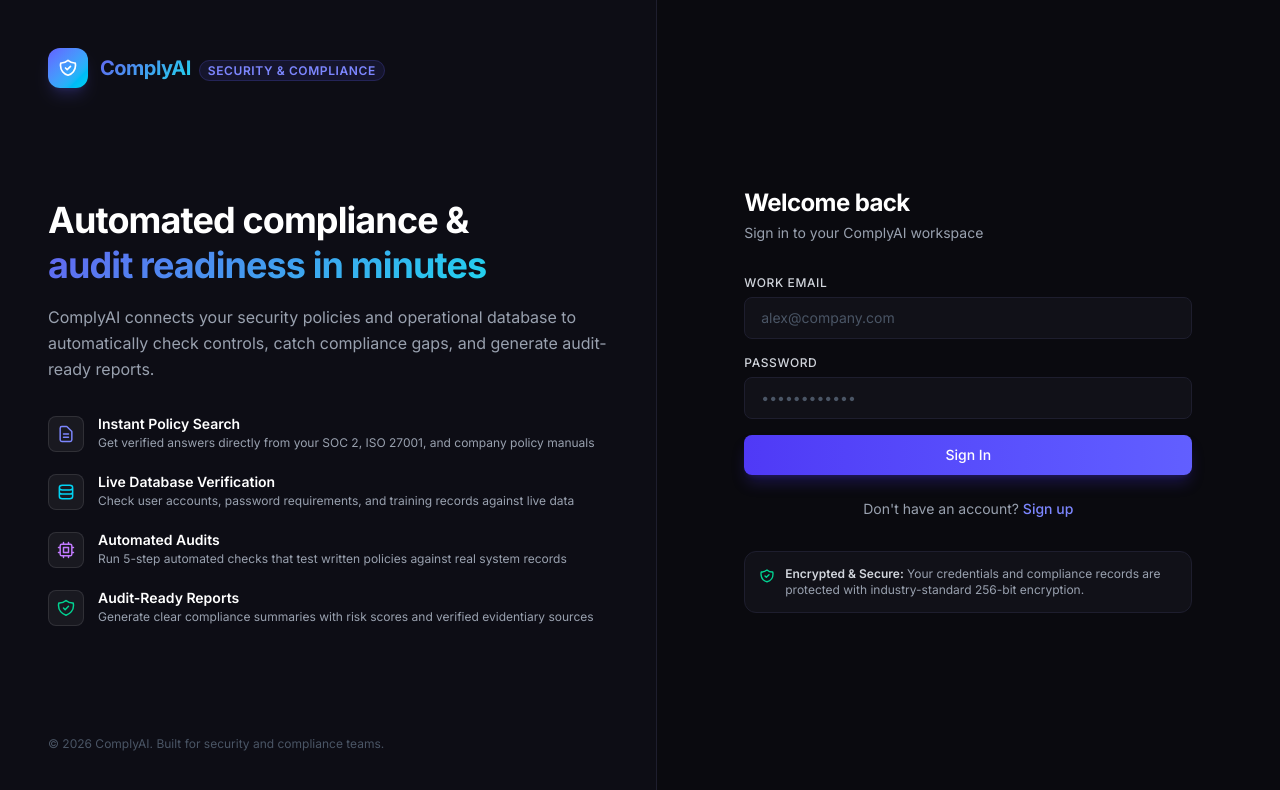
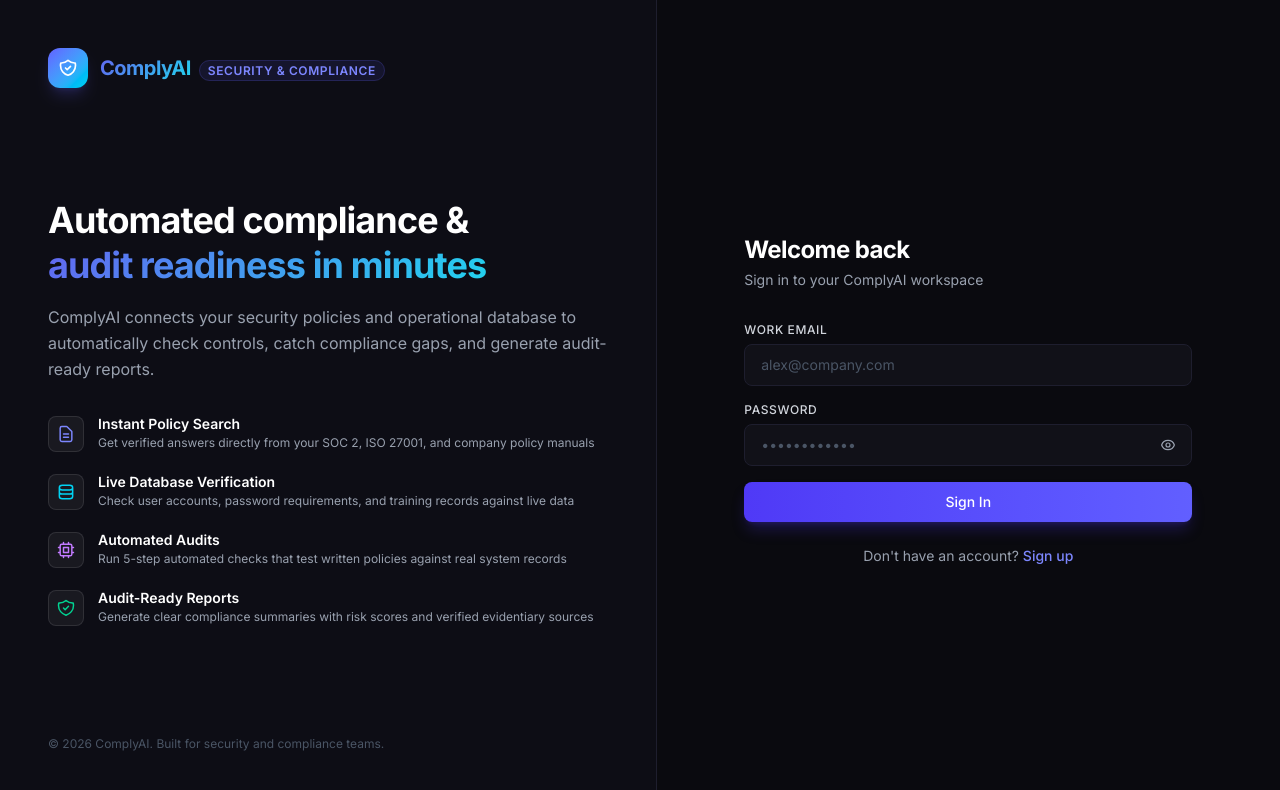
Before and after one commit to Ninaad783/complyai, a Next.js app in the folder frontend/: page /login in a window 1280 px wide. Shown: the top 790 px of the page. Built offline with nearby package versions, Linux system fonts and the light colour scheme.

Commit message:
feat(auth): add password visibility toggle eye icon and remove security notice box

```diff
--- a/frontend/src/app/login/page.tsx
+++ b/frontend/src/app/login/page.tsx
@@ -7,6 +7,7 @@
 export default function LoginPage() {
   const [mode, setMode] = useState<"login" | "register">("login");
   const [form, setForm] = useState({ email: "", password: "", full_name: "" });
+  const [showPassword, setShowPassword] = useState(false);
   const [error, setError] = useState("");
   const [loading, setLoading] = useState(false);
   const { login, register } = useAuth();
@@ -161,14 +162,34 @@
             </div>
             <div>
               <label className="block text-xs font-medium text-gray-300 mb-1.5 uppercase tracking-wider">Password</label>
+              <div className="relative">
                 <input
-                type="password"
+                  type={showPassword ? "text" : "password"}
                   required
                   value={form.password}
                   onChange={(e) => setForm({ ...form, password: e.target.value })}
-                className="w-full bg-[#111118] border border-[#1e1e2e] rounded-lg px-4 py-2.5 text-white placeholder-gray-600 focus:outline-none focus:border-indigo-500 transition-colors text-sm"
+                  className="w-full bg-[#111118] border border-[#1e1e2e] rounded-lg pl-4 pr-11 py-2.5 text-white placeholder-gray-600 focus:outline-none focus:border-indigo-500 transition-colors text-sm"
                   placeholder="••••••••••••"
                 />
+                <button
+                  type="button"
+                  onClick={() => setShowPassword(!showPassword)}
+                  className="absolute right-3 top-1/2 -translate-y-1/2 text-gray-400 hover:text-gray-200 transition-colors p-1"
+                  aria-label={showPassword ? "Hide password" : "Show password"}
+                  title={showPassword ? "Hide password" : "Show password"}
+                >
+                  {showPassword ? (
+                    <svg className="w-4 h-4" fill="none" stroke="currentColor" viewBox="0 0 24 24">
+                      <path strokeLinecap="round" strokeLinejoin="round" strokeWidth={1.8} d="M13.875 18.825A10.05 10.05 0 0112 19c-4.478 0-8.268-2.943-9.543-7a9.97 9.97 0 011.563-3.029m5.858.908a3 3 0 114.243 4.243M9.878 9.878l4.242 4.242M9.88 9.88l-3.29-3.29m7.532 7.532l3.29 3.29M3 3l18 18" />
+                    </svg>
+                  ) : (
+                    <svg className="w-4 h-4" fill="none" stroke="currentColor" viewBox="0 0 24 24">
+                      <path strokeLinecap="round" strokeLinejoin="round" strokeWidth={1.8} d="M15 12a3 3 0 11-6 0 3 3 0 016 0z" />
+                      <path strokeLinecap="round" strokeLinejoin="round" strokeWidth={1.8} d="M2.458 12C3.732 7.943 7.523 5 12 5c4.478 0 8.268 2.943 9.542 7-1.274 4.057-5.064 7-9.542 7-4.477 0-8.268-2.943-9.542-7z" />
+                    </svg>
+                  )}
+                </button>
+              </div>
             </div>
 
             {error && (
@@ -210,16 +231,6 @@
               </>
             )}
           </div>
-
-          {/* Security Notice */}
-          <div className="mt-8 p-3.5 bg-[#111118] border border-[#1e1e2e] rounded-xl text-xs text-gray-400 flex items-start gap-2.5">
-            <svg className="w-4 h-4 text-emerald-400 shrink-0 mt-0.5" fill="none" stroke="currentColor" viewBox="0 0 24 24">
-              <path strokeLinecap="round" strokeLinejoin="round" strokeWidth={2} d="M9 12l2 2 4-4m5.618-4.016A11.955 11.955 0 0112 2.944a11.955 11.955 0 01-8.618 3.04A12.02 12.02 0 003 9c0 5.591 3.824 10.29 9 11.622 5.176-1.332 9-6.03 9-11.622 0-1.042-.133-2.052-.382-3.016z" />
-            </svg>
-            <div>
-              <span className="font-semibold text-gray-300">Encrypted &amp; Secure:</span> Your credentials and compliance records are protected with industry-standard 256-bit encryption.
-            </div>
-          </div>
         </div>
       </div>
     </div>
```
Lines whose indentation alone changed are shown as unchanged.
